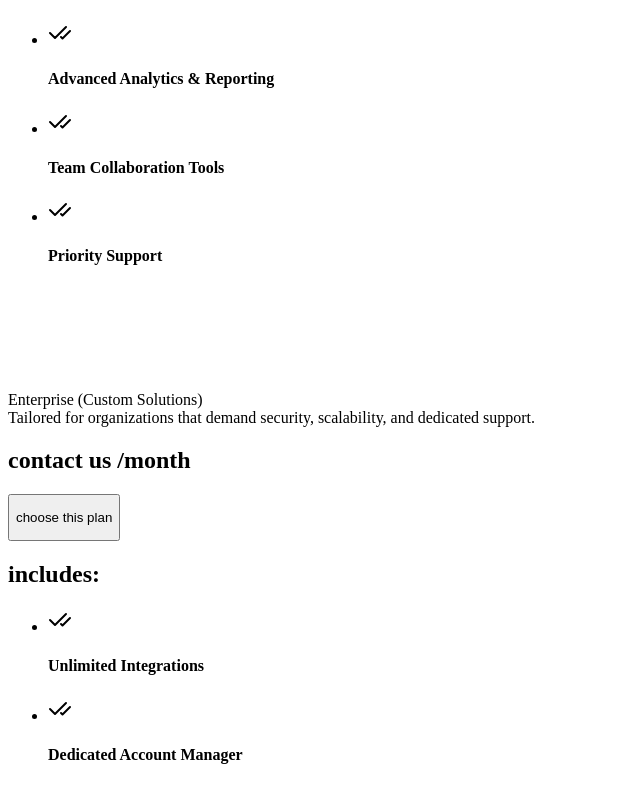
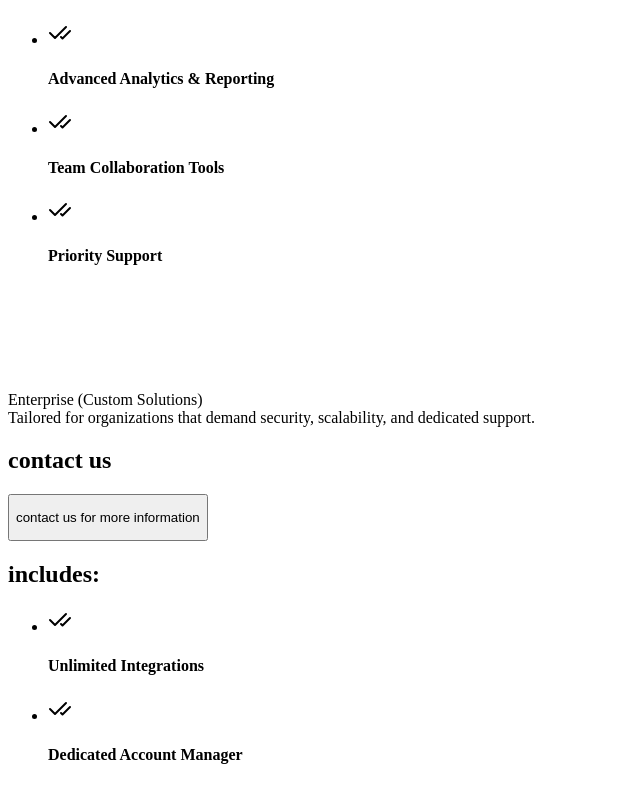
Before and after one commit to farismaulanaari-stack/omnix, a Next.js app: page /pricing-page in a window 1280 px wide. Shown: the part 1236-2024 px from the top of the page, without its empty margins (0-640 px from the left). Built offline with nearby package versions, Linux system fonts and the light colour scheme.

Commit message:
feat: implement conditional rendering into pricing card component

```diff
--- a/public/data/static-pricing.ts
+++ b/public/data/static-pricing.ts
@@ -5,7 +5,7 @@ export const staticPricingData: PricingCardProps[] = [
         variant: "starter",
         title: "Starter (for small teams)",
         description: "Perfect for freelancers or small businesses who want to simplify client communication.",
-        price: "&9,500",
+        price: "$9,500",
         listFeatures: [
             "Unified Inbox (max 2 integrations)",
             "Basic Analytics Dashboard",
@@ -18,7 +18,7 @@ export const staticPricingData: PricingCardProps[] = [
         variant: "professional",
         title: "Professional (for Growing Teams)",
         description: "Designed for mid-sized teams that need powerful automation and deeper insights.",
-        price: "&29,200",
+        price: "$29,200",
         listFeatures: [
             "Up to 10 Integrations",
             "Smart Workflow Automation",
--- a/src/components/PricingCard/pricing-card.tsx
+++ b/src/components/PricingCard/pricing-card.tsx
@@ -17,9 +17,21 @@ interface PricingCardData {
 }
 
 const variantClassname = {
-  starter: "bg-green-500",
-  professional: "bg-blue-500",
-  enterprise: "bg-indigo-500",
+  starter: {
+    backgroundButton: "bg-green-500",
+    textButton: "choose this plan",
+    hoverEffect: "hover:bg-green-700",
+  },
+  professional: {
+    backgroundButton: "bg-blue-500",
+    textButton: "choose this plan",
+    hoverEffect: "hover:bg-blue-700",
+  },
+  enterprise: {
+    backgroundButton: "bg-indigo-500",
+    textButton: "contact us for more information",
+    hoverEffect: "hover:bg-indigo-700",
+  },
 };
 
 export function PricingCard({ data }: PricingCardData) {
@@ -28,7 +40,9 @@ export function PricingCard({ data }: PricingCardData) {
       {data.map((card, index) => (
         <Card
           key={index}
-          className="w-full h-[800px] ring ring-black/20 border-none bg-white shadow-none rounded-4xl rounded-b-none p-0"
+          className={`w-full ${
+            card.variant === "professional" ? "h-[800px] ring-2 ring-indigo-600" : "h-[750px] ring ring-black/20"
+          } bg-white shadow-none rounded-4xl rounded-b-none p-0`}
         >
           <CardHeader className="p-5 flex flex-col gap-4">
             <PricingIcon variant={card.variant} />
@@ -45,18 +59,20 @@ export function PricingCard({ data }: PricingCardData) {
             <div className="w-full">
               <h2 className="font-semibold text-4xl text-black">
                 {card.price ? card.price : "$0"}{" "}
-                <span className="text-lg font-medium text-black/50">
-                  /month
-                </span>
+                {card.variant === "enterprise" ? "" : (<span className="text-lg font-medium text-black/50">/month</span>)}
               </h2>
             </div>
             <div className="w-full">
               <Button
                 className={`w-full p-6 ${
-                  variantClassname[card.variant]
-                } rounded-lg`}
+                  variantClassname[card.variant].backgroundButton
+                } rounded-lg transition-all duration-200 ease-in-out ${
+                  variantClassname[card.variant].hoverEffect
+                }`}
               >
-                <p className="text-base">choose this plan</p>
+                <p className="text-base">
+                  {variantClassname[card.variant].textButton}
+                </p>
               </Button>
             </div>
             <div className="w-full h-full flex flex-col gap-3">
@@ -65,9 +81,7 @@ export function PricingCard({ data }: PricingCardData) {
               </div>
               <ul className="w-full h-full flex flex-col gap-10">
                 {card.listFeatures.map((feature, index) => (
-                  <li
-                    key={index}
-                    className="w-full flex items-center gap-2">
+                  <li key={index} className="w-full flex items-center gap-2">
                     <CheckCheckIcon className="w-6 h-6 text-green-500" />
                     <h4 className="text-base text-black/50 font-medium">
                       {feature ? feature : "please wait"}
--- a/src/pages/pricing-page.tsx
+++ b/src/pages/pricing-page.tsx
@@ -24,7 +24,7 @@ export default function PricingPage() {
             </p>
           </div>
         </div>
-        <div className="w-full flex items-center justify-between gap-6">
+        <div className="w-full flex items-end justify-between gap-4 overflow-hidden pt-2">
           <PricingCard data={staticPricingData} />
         </div>
       </div>
```
